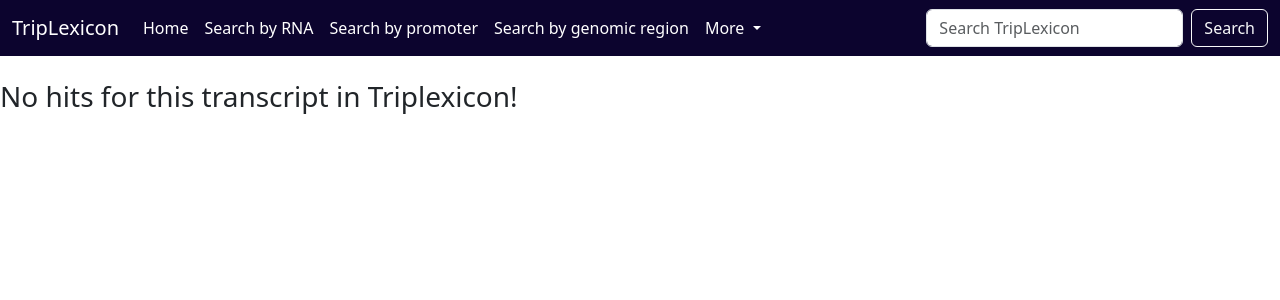
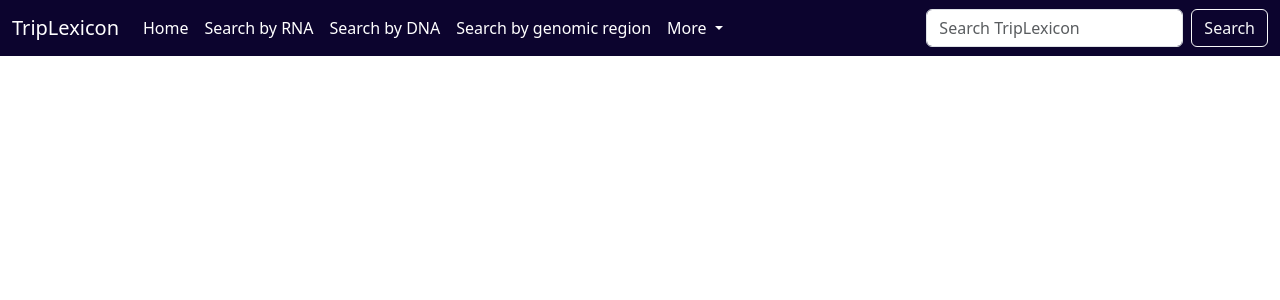
Before and after one commit to SchulzLab/TripLexicon, a Django app: page /search_rna_symbol in a window 1280 px wide. Shown: the top 300 px of the page. Run offline with Django 4.2, Linux system fonts and the light colour scheme; some libraries are stand-ins or nearby versions.

Commit message:
promotor search values and updated

```diff
--- a/TriplexDB/website/templates/TriplexDB/navbar.html
+++ b/TriplexDB/website/templates/TriplexDB/navbar.html
@@ -16,7 +16,7 @@
           <a class="nav-link" href="{% url 'search_rna_home' %}" style="color: white">Search by RNA</a>
         </li>
         <li class="nav-item">
-          <a class="nav-link" href="{% url 'search_promoter' %}" style="color: white">Search by promoter</a>
+          <a class="nav-link" href="{% url 'search_dna_home' %}" style="color: white">Search by DNA</a>
         </li>
         <li class="nav-item">
           <a class="nav-link" href="{% url 'search_gen_region_home' %}" style="color: white">Search by genomic region</a>
--- a/TriplexDB/website/templates/TriplexDB/search_rna_results_values.html
+++ b/TriplexDB/website/templates/TriplexDB/search_rna_results_values.html
@@ -13,7 +13,7 @@
 		<h4>Results for triplexes involving {{ transcript }}</h4>
 		<br/>
 		<table class="table table-bordered table-hover table-lg display table-striped" id="results_table_rna" style="text-align: left; width: 100%">
-		  <thead class="table-dark" style="background-color: red;">
+			<thead class="table-dark" style="background-color: red;">
 		    <tr>
 		      <th scope="col">RNA</th>
 		      <th scope="col">Transcript ID</th>
@@ -43,7 +43,6 @@
 					<td>{{ triplex.dnalength }}</td>
 					<td>{{ triplex.triplexalignerscore }}</td>
 					<td>{{ triplex.triplexalignerbitscore }}</td>
-
 					<script>
 						var evalue={{ triplex.triplexalignere }};
 						var exp=evalue.toExponential();
@@ -59,7 +58,7 @@
 	<div class="table-responsive mx-5">
 		<h4>Results for triplexes involving {{ rna_symbol }}</h4>
 		<br/>
-		<table class="table table-bordered table-hover table-lg display table-striped" id="results_table_rna_symbol" style="text-align: left; width: 100%">
+		<table class="table table-bordered table-hover table-lg display table-striped" id="results_table_rna" style="text-align: left; width: 100%">
 			<thead class="table-dark" style="background-color: red;">
 		    <tr>
 				<th scope="col">RNA</th>
@@ -100,9 +99,10 @@
 		    </tbody>
 		</table>
 	</div>
-	{% endif %}
+
     {% else %}
     <h3>No hits for this transcript in Triplexicon!</h3>
     {% endif %}
+	{% endif %}
 
 {% endblock %}
--- a/TriplexDB/website/urls.py
+++ b/TriplexDB/website/urls.py
@@ -21,7 +21,8 @@ from . import views
 urlpatterns = [
     path('home', views.home, name = "home"),
     path('search_rna_symbol', views.search_rna_symbol_values, name="search_rna_symbol"),
-    path('search_promoter', views.search_promoter, name="search_promoter"),
+    path('search_dna_home', views.search_dna_home, name="search_dna_home"),
+    path('search_dna', views.search_dna, name="search_dna"),
     path('search_transcript', views.search_transcript_values, name="search_transcript"),
     path('search_rna_home', views.search_rna_home, name="search_rna_home"),
     path('search_rna_results', views.search_rna_results, name="search_rna_results"),
--- a/TriplexDB/website/views.py
+++ b/TriplexDB/website/views.py
@@ -11,21 +11,34 @@ from django.templatetags.static import static
 from django.views import generic
 
 # Create your views here.
+def search_dna_home(request):
+	return render(request, 'TriplexDB/search_dna_home.html', {})
 
-def search_promoter(request):
+
+def search_dna(request):
 	if request.method == "POST":
-		searched = request.POST['searched']
-		result = triplexaligner.objects.filter(dnaid__genesymbol=searched).order_by('triplexalignere')
-		#result = Triplexaligner.objects.filter(promoter__promotersymbols=searched).order_by('triplexalignere')
+		dna_symbol = request.POST['dna_symbol']
+	triplexes = triplexaligner.objects.filter(dnaid__genesymbol=dna_symbol).distinct().order_by('triplexalignere')\
+	.values('rnaid', 'rnatriplexstart', 'rnatriplexend', 'dnatriplexstart', 'dnaid', 'dnatriplexend',\
+		'rnalength', 'dnalength', 'triplexalignerscore', 'triplexalignerbitscore', 'triplexalignere')
+	rnaids = [triplex['rnaid'] for triplex in triplexes]
+	transcripts = rna.objects.filter(rnaid__in=rnaids).values('transcriptid', 'rnaid', 'transcriptgenesymbol')
+	if triplexes:
+		for triplex in triplexes:
+			triplex['transcriptid'] = [rna_instance['transcriptid'] for rna_instance in transcripts\
+							if triplex['rnaid'] == rna_instance['rnaid']][0]
+			triplex['rna_symbol'] = [rna_instance['transcriptgenesymbol'] for rna_instance in transcripts\
+							if triplex['rnaid'] == rna_instance['rnaid']][0]
+
 
 		return render(request,
-			'TriplexDB/search_promoter.html',
-			{'searched':searched,
-			'result':result})
+			'TriplexDB/search_dna_results_values.html',
+			{'result':triplexes,
+			'dna_symbol': dna_symbol})
 
 	else:
 		return render(request,
-			'TriplexDB/search_promoter.html',
+			'TriplexDB/search_dna_results_values.html',
 			{})
 
 def search_rna_results(request):
```
Also changed, not shown: TriplexDB/website/templates/TriplexDB/search_promoter.html (deleted, +0 -58 lines).
